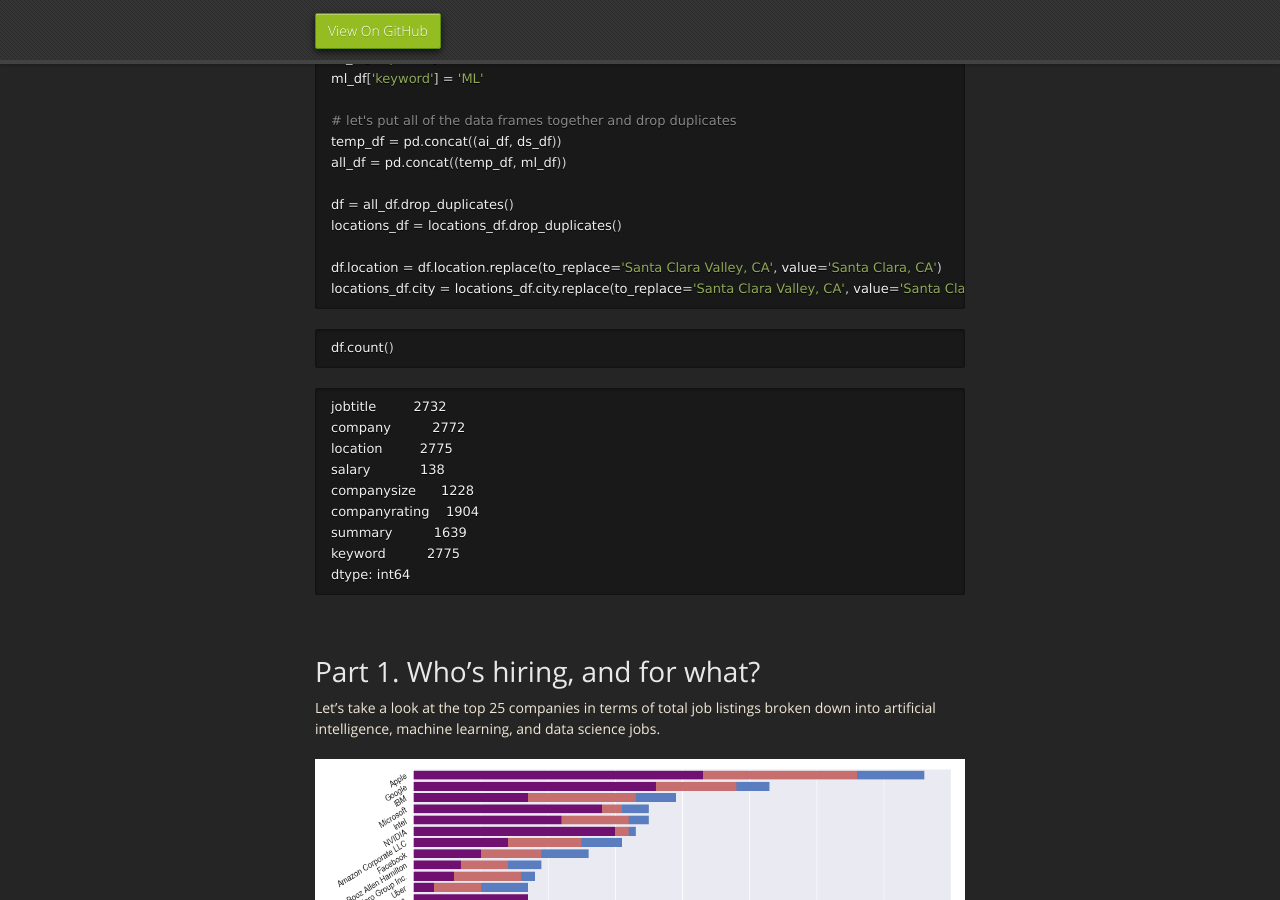
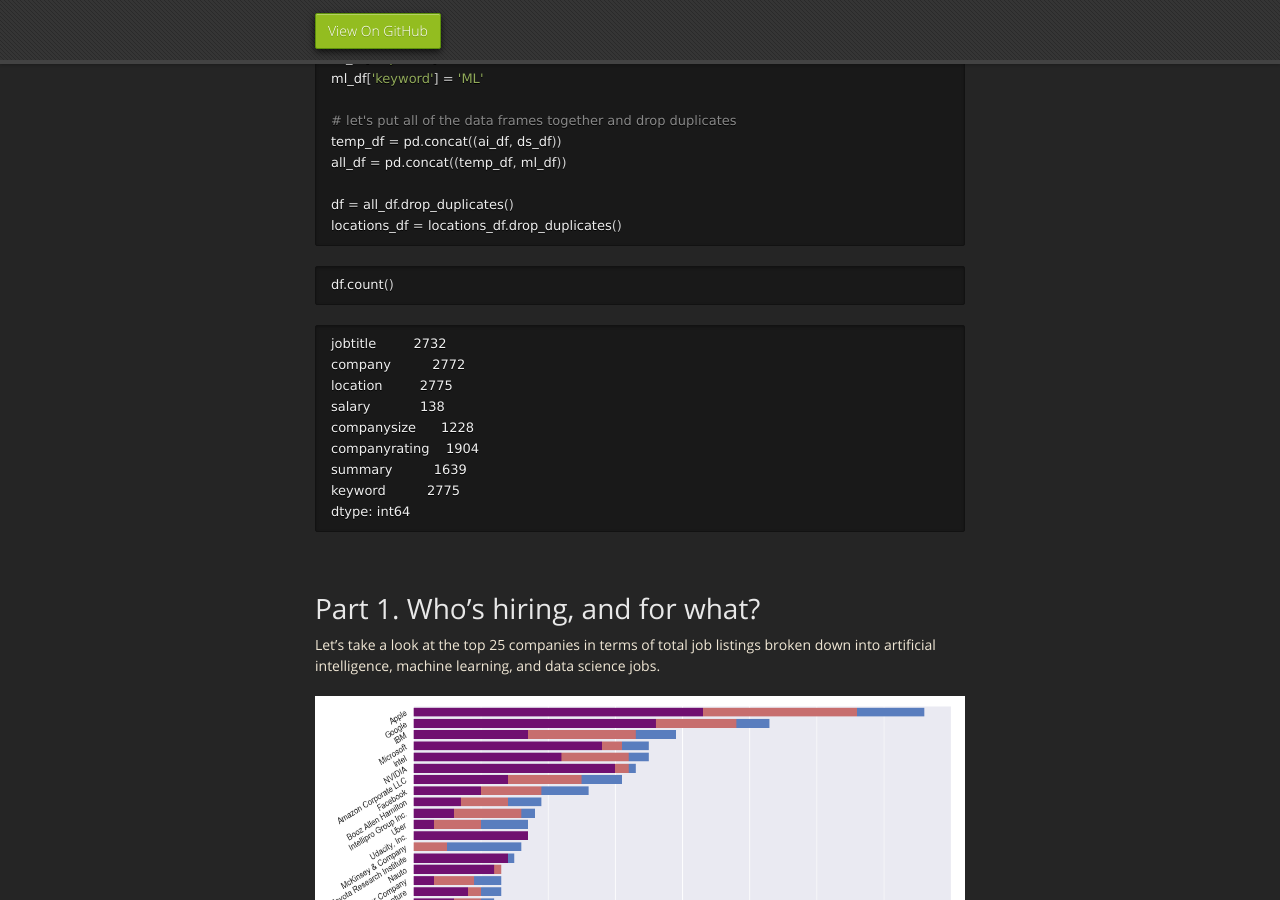
Before and after one commit to mrbrins82/mrbrins82.github.io, a Jekyll site: the page built from kaggle_indeed.md, in a window 1280 px wide and 900 px high, scrolled down 4466 px. Built offline with Jekyll 4.4.1, drawn with Linux system fonts in a browser that asks for light colours; nearby versions of some CDN libraries; our own code applies the rules of GitHub Pages for plain Markdown files.

Commit message:
updated indeed page

````diff
--- a/kaggle_indeed.md
+++ b/kaggle_indeed.md
@@ -197,9 +197,6 @@ all_df = pd.concat((temp_df, ml_df))
 
 df = all_df.drop_duplicates()
 locations_df = locations_df.drop_duplicates()
-
-df.location = df.location.replace(to_replace='Santa Clara Valley, CA', value='Santa Clara, CA')
-locations_df.city = locations_df.city.replace(to_replace='Santa Clara Valley, CA', value='Santa Clara, CA')
 ```
 ```python
 df.count()
````
